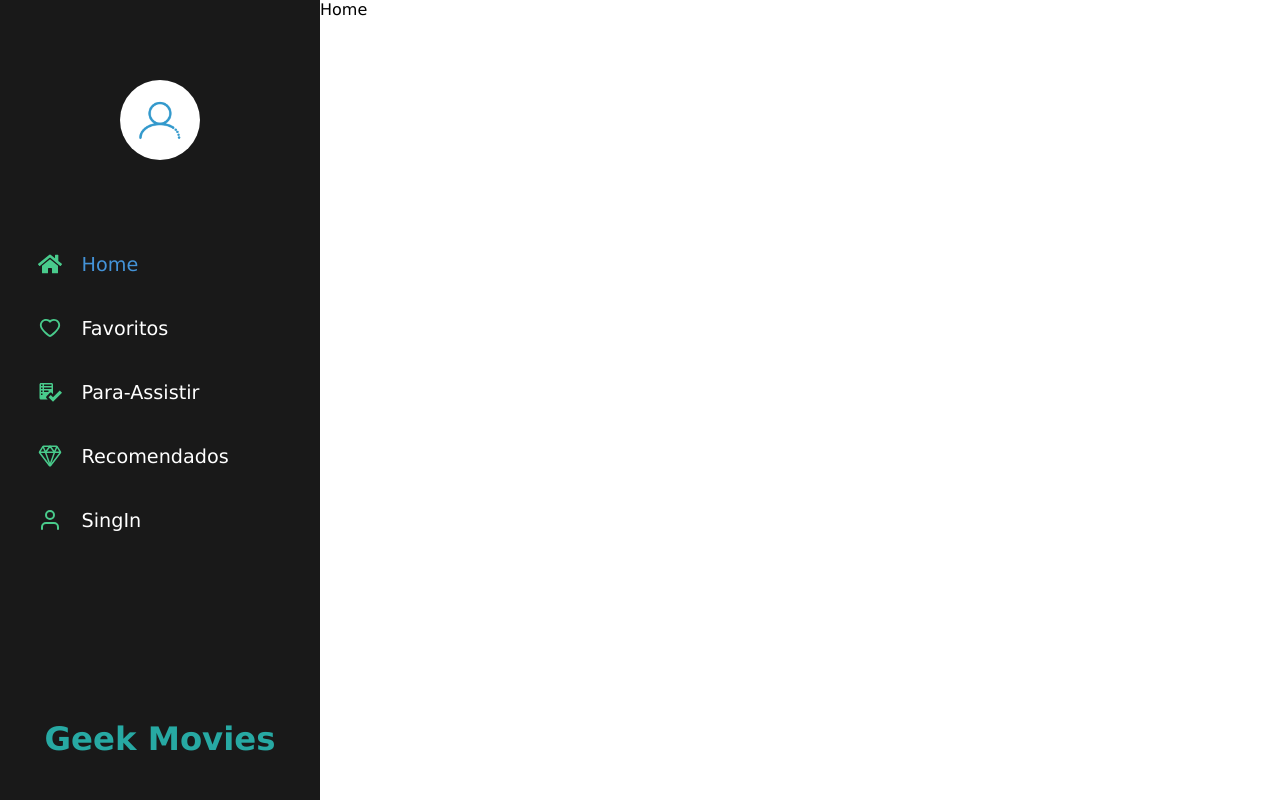
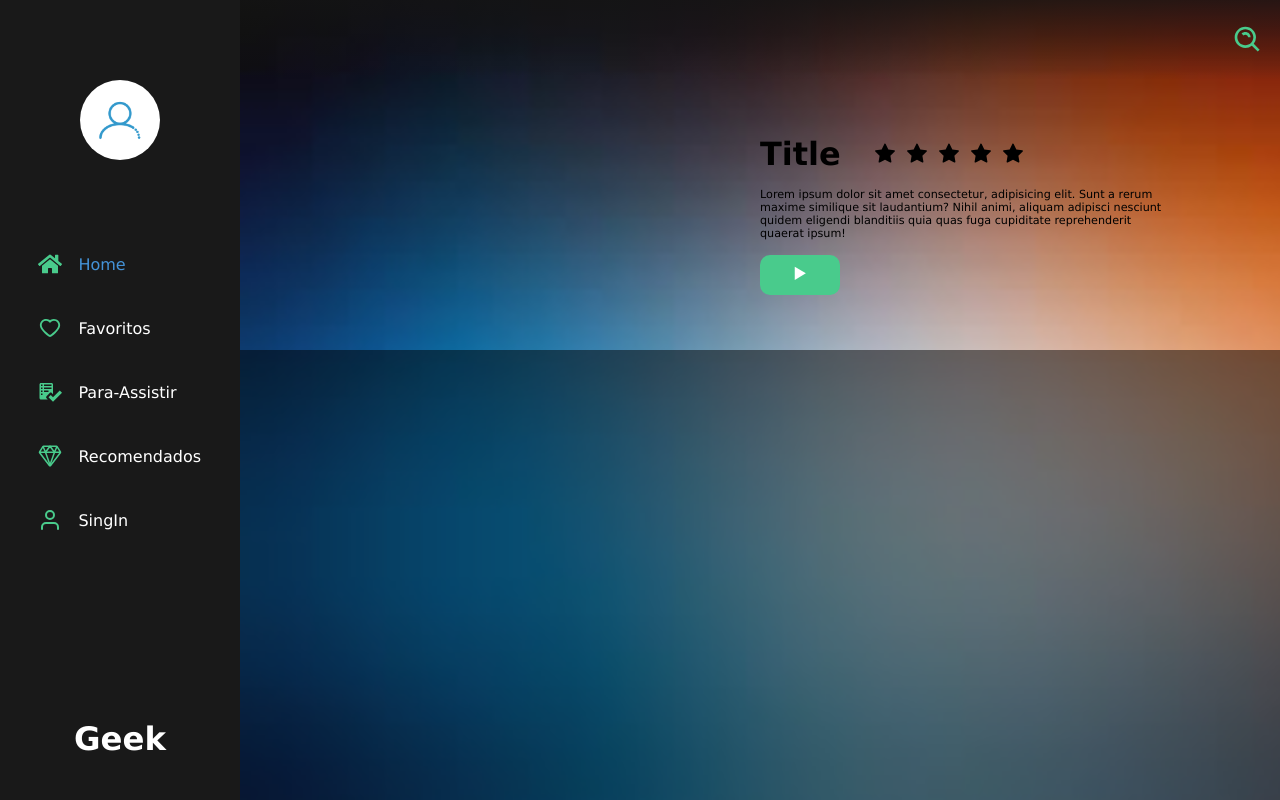
Before and after one commit to SrPinheiro/geek, a React (Create React App) app: page /home in a window 1280 px wide. Built offline with nearby package versions, Linux system fonts and the light colour scheme.

Commit message:
Home Template

```diff
--- a/public/index.html
+++ b/public/index.html
@@ -1,5 +1,5 @@
 <!DOCTYPE html>
-<html lang="en">
+<html lang="pt-br">
   <head>
     <meta charset="utf-8" />
     <link rel="icon" href="%PUBLIC_URL%/favicon.ico" />
--- /dev/null
+++ b/src/Components/GlobalComponents/Container.tsx
@@ -0,0 +1,21 @@
+import { styled } from "styled-components";
+
+export const Container = styled.div<{backgroundColor?: string; background?: string; backgroundImage?: string}>`
+  display: flex;
+  flex-direction: column;
+  flex-direction: center;
+  justify-content: center;
+  align-items: center;
+  width: calc(100% - 15em);
+  margin-left: 15em;
+  min-height: 100vh;
+  background: ${props => props.background ? props.background : "auto"};
+  background-repeat: no-repeat;
+  background-size: cover;
+  background-image: ${props => props.backgroundImage ? props.backgroundImage : "auto"};
+  background-color: ${props => props.backgroundColor ? props.backgroundColor : "white"};
+
+  *{
+    width: 100%;
+  }
+`
--- a/src/Components/SideBar/SideBar.module.css
+++ b/src/Components/SideBar/SideBar.module.css
@@ -1,9 +1,12 @@
 .container{
   height: 100vh;
-  width: 20em;
+  width: 15em;
   background-color: rgba(0, 0, 0, 0.9);
   display: flex;
   flex-direction: column;
+  position: fixed;
+  top: 0;
+  left: 0;
 }
 
 .profileImage{
@@ -38,6 +41,16 @@
   text-decoration: none;
 }
 
+.optionContainer:hover{
+  background-color: #27a29c;
+  border-radius: 0.5em;
+  transition: 0.5s;
+}
+
+.optionContainer:hover > * {
+  color: black;
+}
+
 .optionContainer > svg {
   margin-left: 2.4em;
   height: 1.5em;
@@ -47,13 +60,13 @@
 .optionContainer > p {
   margin-left: 1em;
   color: white;
-  font-size: 1.2em;
+  font-size: 1em;
 }
 
 .footer{
   /* background-color: blue; */
   text-align: center;
-  color: #27a29c;
+  color: #ffffff;
   height: 10%;
 }
 
@@ -63,16 +76,13 @@
 @keyframes scaleAnimation {
   0%{
     transform: scale(100%);
-    color: #27a29c;
   }
 
   50%{
     transform: scale(102%);
-    color: #27b0a9;
   }
 
   100%{
     transform: scale(100%);
-    color: #27a29c;
   }
 }
--- a/src/Components/SideBar/SideBar.tsx
+++ b/src/Components/SideBar/SideBar.tsx
@@ -47,7 +47,7 @@ const SideBar = () => {
           ))}
       </div>
       <div className={styles.footer}>
-        <h1 className={styles.title}>Geek Movies</h1>
+        <h1 className={styles.title} title="Desenvolvido por Leonardo Pinhero">Geek</h1>
       </div>
     </div>
   );
--- a/src/Pages/Home/Home.tsx
+++ b/src/Pages/Home/Home.tsx
@@ -1,13 +1,52 @@
-import React from 'react'
-
+// Hooks
+import {useState} from 'react'
 // styles
 import styles from "./Home.module.css";
+
+// Styled Components
+import { Container } from '../../Components/GlobalComponents/Container'
+import { MainContent, MovieData, MovieDataContainer, MoviesContainer, NavBar } from './Styles'
+
+// Icons
+import { BiSearchAlt } from 'react-icons/bi'
+import {BiPlay} from 'react-icons/bi'
+import {AiFillStar} from 'react-icons/ai'
 
 type Props = {}
 
 const Home = (props: Props) => {
+
+  const [background, setBackground] = useState<string>(`url(${process.env.PUBLIC_URL}/images/background.jpeg)`)
+
   return (
-    <div>Home</div>
+    <Container backgroundImage={background}>
+      <NavBar>
+        <BiSearchAlt />
+      </NavBar>
+
+      <MainContent>
+        <MovieDataContainer>
+          <MovieData>
+            <div>
+              <h1>Title</h1>
+              <div>
+                {Array(5).fill(0).map((_, index) => (
+                  <AiFillStar key={index}/>
+                ))}
+              </div>
+            </div>
+            <p>Lorem ipsum dolor sit amet consectetur, adipisicing elit. Sunt a rerum maxime similique sit laudantium? Nihil animi, aliquam adipisci nesciunt quidem eligendi blanditiis quia quas fuga cupiditate reprehenderit quaerat ipsum!</p>
+            <button title='Assistir trailer'><BiPlay/></button>
+          </MovieData>
+
+        </MovieDataContainer>
+        <MoviesContainer>
+
+        </MoviesContainer>
+
+      </MainContent>
+
+    </Container>
   )
 }
 
--- /dev/null
+++ b/src/Pages/Home/Styles.tsx
@@ -0,0 +1,106 @@
+import { styled } from "styled-components";
+
+export const NavBar = styled.nav`
+  background: linear-gradient(
+    180deg,
+    rgba(20, 20, 20, 0.8),
+    rgba(250, 250, 250, 0)
+  );
+  flex-grow: 0;
+  height: 5em;
+  min-height: 5em;
+  display: flex;
+  justify-content: flex-end;
+  align-items: center;
+
+  svg {
+    color: #49cb8c;
+    height: 2em;
+    width: auto;
+    cursor: pointer;
+    margin-right: 1em;
+  }
+
+  svg:hover {
+    transform: scale(1.1);
+    transition: 0.5s linear;
+  }
+`;
+export const MainContent = styled.main`
+  flex-grow: 1;
+  display: flex;
+  flex-direction: column;
+`;
+export const MovieDataContainer = styled.div`
+  // background-color: red;
+  height: 270px;
+  flex-grow: 0;
+  display: flex;
+  justify-content: flex-end;
+`;
+
+export const MovieData = styled.div`
+  // background-color: green;
+  width: 50%;
+  height: 100%;
+  display: flex;
+  flex-direction: column;
+  justify-content: center;
+  gap: 15px;
+
+  div {
+    display: flex;
+    justify-content: flex-start;
+
+    h1 {
+      width: fit-content;
+      flex-grow: 0;
+    }
+
+    div {
+      display: flex;
+      justify-content: flex-start;
+      gap: 0.5em;
+      align-items: center;
+      flex-grow: 1;
+      margin-left: 2em;
+
+      svg {
+        width: fit-content;
+        height: 1.5em;
+        width: auto;
+      }
+    }
+  }
+
+  p {
+    font-size: 0.7em;
+    width: 80%;
+  }
+
+  button {
+    width: 6em;
+    height: 3em;
+    border-radius: 10px;
+    background-color: #49cb8c;
+    border: none;
+    cursor: pointer;
+  }
+
+  button:hover {
+    transform: scale(1.1);
+    transition: 0.5s linear;
+  }
+
+  button > svg {
+    color: white;
+    height: 2em;
+    width: auto;
+  }
+`;
+
+export const MoviesContainer = styled.div`
+  // background-color: blue;
+  flex-grow: 1;
+  background-color: rgba(0, 0, 0, 0.5);
+`;
```
Also changed, not shown: public/images/background.jpeg (added).
